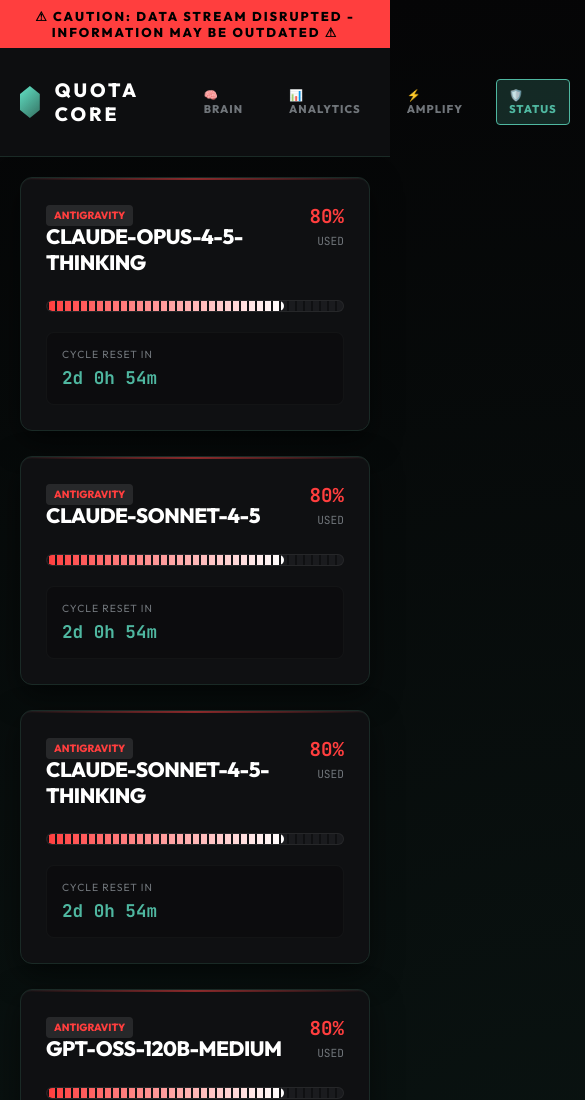
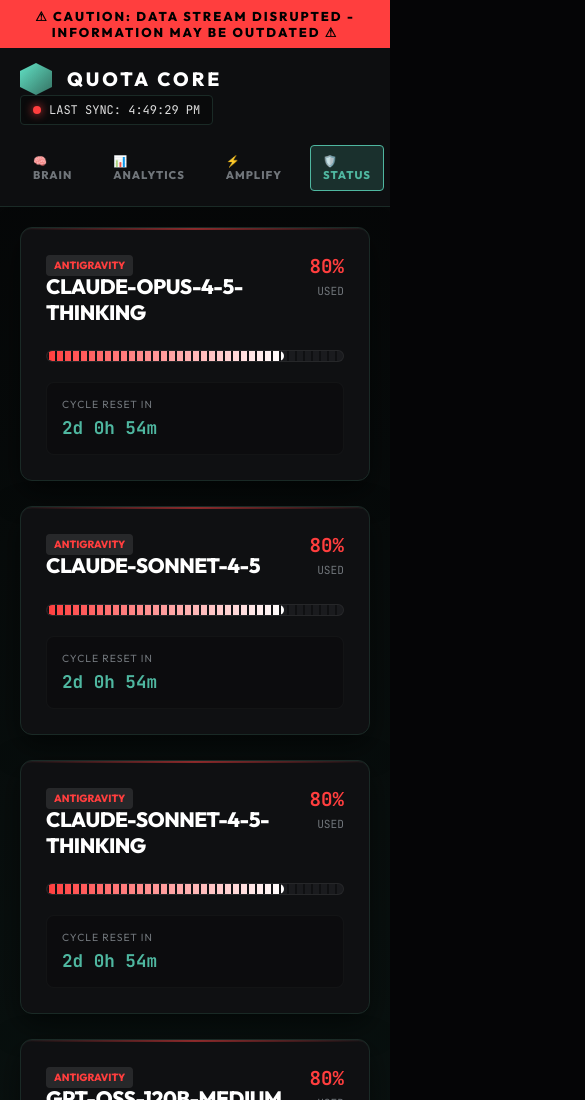
Before and after one commit to asimons81/quota-dashboard, a plain HTML site: page index.html in a window 390 px wide. Shown: the top 1100 px of the page, 585 px wide, since content can reach past the window. Drawn offline with Linux system fonts and the light colour scheme.

Commit message:
Improve mobile navigation layout

```diff
--- a/index.html
+++ b/index.html
@@ -84,8 +84,20 @@
 
         .system-nav {
             display: flex;
-            gap: 20px;
+            gap: 15px;
             margin: 0 40px;
+        }
+
+        @media (max-width: 900px) {
+            .system-nav {
+                margin: 20px 0 0 0;
+                width: 100%;
+                justify-content: space-between;
+                order: 3;
+            }
+            header {
+                flex-wrap: wrap;
+            }
         }
 
         .system-nav a {
```
